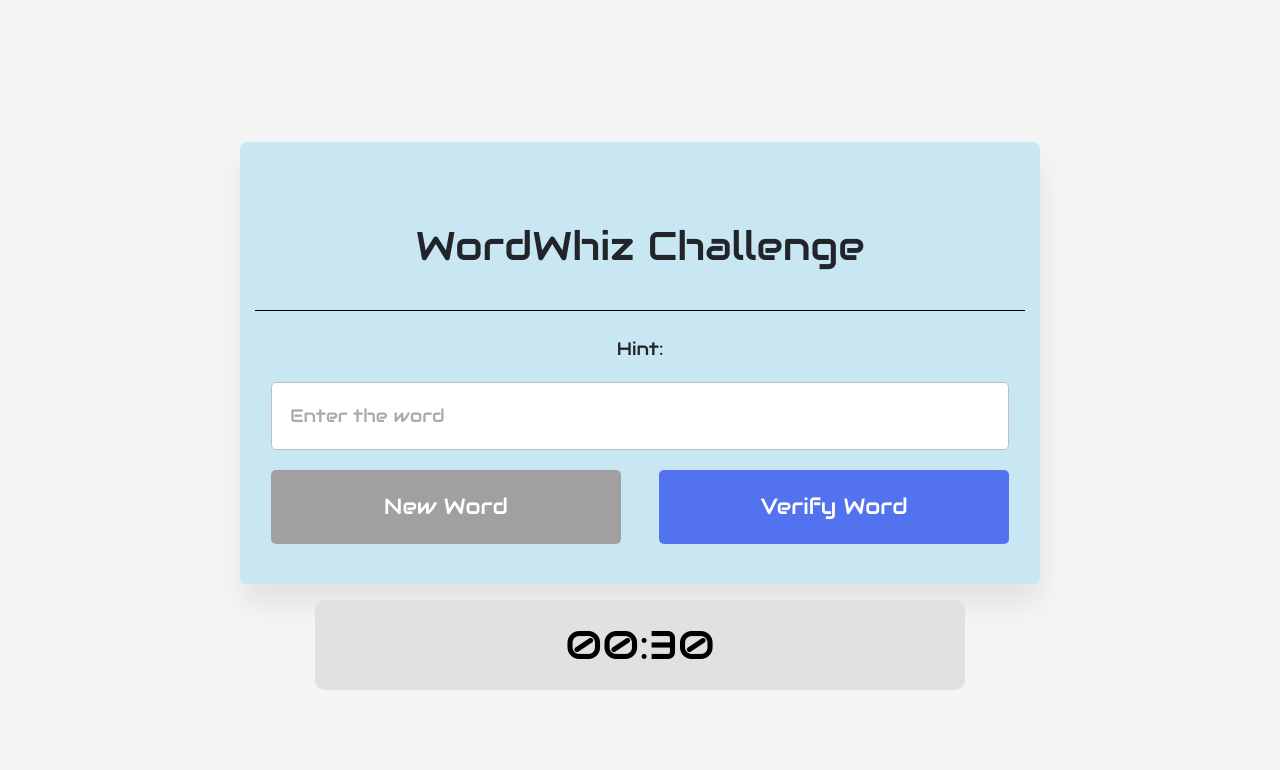
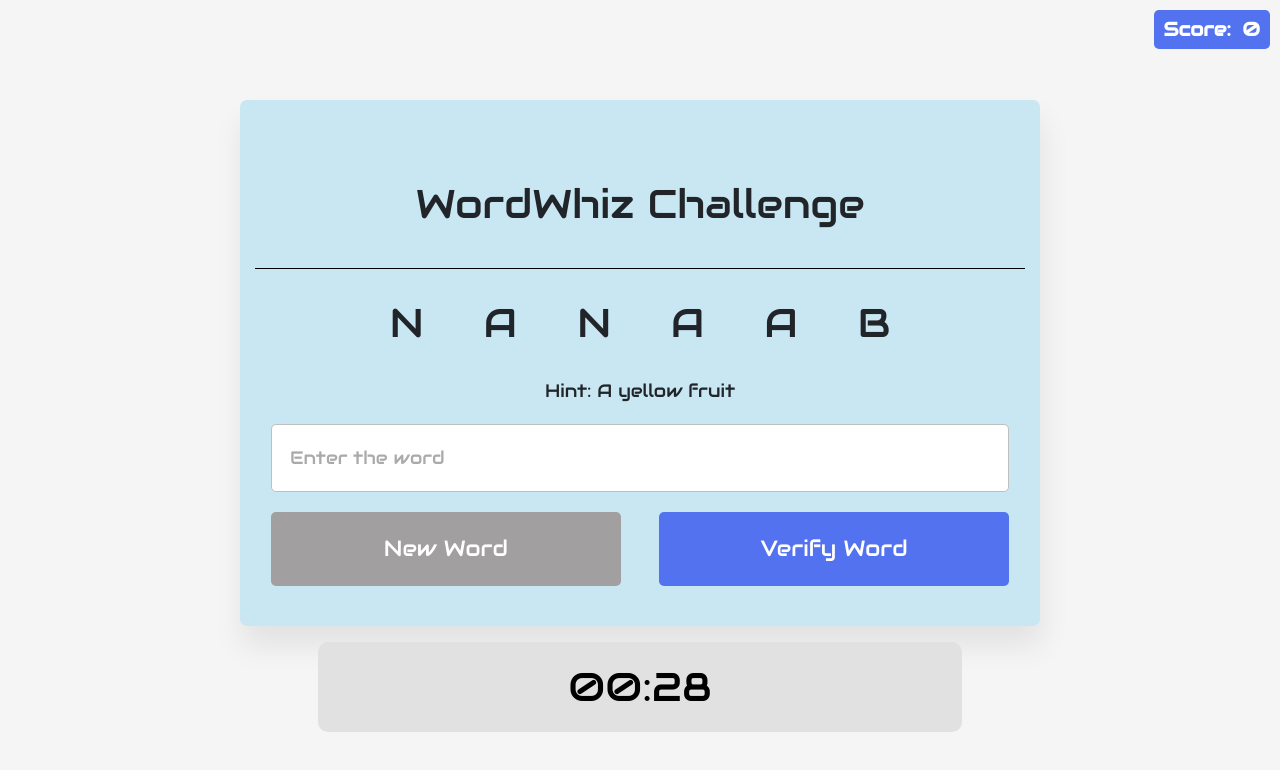
Before and after one commit to NeNeZoRr/WebgameProject, a website with bundled scripts: page main.html in a window 1280 px wide. Both pictures are taken after a click on the button "New Word". Built offline with nearby package versions, Linux system fonts and the light colour scheme.

Commit message:
Udpate 9 	modified:   Styling.css 	modified:   main.html 	modified:   main.js 	modified:   word.js

```diff
--- a/Styling.css
+++ b/Styling.css
@@ -142,6 +142,23 @@ body {
     align-items: center;
 }
 
+/* Score Counter Styling */
+.score {
+    position: absolute;
+    top: 10px;
+    right: 10px;
+    background-color: #5372F0;
+    color: white;
+    padding: 5px 10px;
+    border-radius: 5px;
+    font-size: 1.2em;
+    font-weight: bold;
+}
+
+#score-counter {
+    margin-left: 5px;
+}
+
 /* Media Query for Smaller Screens */
 @media screen and (max-width: 470px) {
     .container h2 {
--- a/main.html
+++ b/main.html
@@ -31,10 +31,13 @@
     <div>
         <div id="timer">00:30</div>
     </div>
+    <div class="score">
+        Score: <span id="score-counter">0</span>
+    </div>
     <script src="https://code.jquery.com/jquery-3.4.1.min.js"
         integrity="sha256-CSXorXvZcTkaix6Yvo6HppcZGetbYMGWSFlBw8HfCJo=" crossorigin="anonymous"></script>
-        <script src="word.js" defer></script>
-        <script src="main.js" defer></script>
+        <script type="module" src="word.js" defer></script>
+        <script type="module" src="main.js" defer></script>
 </body>
 
 </html>
--- a/main.js
+++ b/main.js
@@ -1,22 +1,29 @@
+import wordArray from './word.js';
+
 const wordText = document.querySelector(".word");
 const hintText = document.querySelector(".hint span");
 const timerDisplay = document.getElementById("timer");
 const inputField = document.querySelector("input");
 const refreshBtn = document.querySelector(".new-word");
 const checkBtn = document.querySelector(".verify-word");
+const scoreCounter = document.getElementById("score-counter");
 
-let correctWord, timer;
+let correctWord, timer, gameStarted = false;
+let score = 0;
 
 const initTimer = maxTime => {
     clearInterval(timer);
+    timerDisplay.style.display = "block";
     timer = setInterval(() => {
         if (maxTime > 0) {
             maxTime--;
             updateTimerDisplay(maxTime);
         } else {
             clearInterval(timer);
-            alert(`Time's up! ${correctWord.toUpperCase()} was the correct word`);
-            initGame();
+            if (gameStarted) {
+                alert(`Time's up! ${correctWord.toUpperCase()} was the correct word`);
+                initGame();
+            }
         }
     }, 1000);
 };
@@ -28,8 +35,8 @@ const updateTimerDisplay = remainingTime => {
     timerDisplay.innerText = formattedTime;
 };
 
-const initGame = (words, wordText, hintText, correctWord, inputField) => {
-    let randomObj = words[Math.floor(Math.random() * word.length)];
+const initGame = () => {
+    let randomObj = wordArray[Math.floor(Math.random() * wordArray.length)];
     let wordArrayShuffled = randomObj.word.split("");
     for (let i = wordArrayShuffled.length - 1; i > 0; i--) {
         let j = Math.floor(Math.random() * (i + 1));
@@ -37,12 +44,12 @@ const initGame = (words, wordText, hintText, correctWord, inputField) => {
     }
     wordText.innerText = wordArrayShuffled.join("");
     hintText.innerText = randomObj.hint;
-    correctWord.value = randomObj.word.toLowerCase();
+    correctWord = randomObj.word.toLowerCase();
     inputField.value = "";
     inputField.setAttribute("maxlength", correctWord.length);
+    gameStarted = true;
     initTimer(30);
 };
-console.log("wordArray length:", wordArray.length);
 
 const checkWord = () => {
     let userWord = inputField.value.toLowerCase();
@@ -50,10 +57,21 @@ const checkWord = () => {
     if (userWord !== correctWord) return alert(`Oops! ${userWord} is not the correct word`);
     clearInterval(timer);
     alert(`Congrats! ${correctWord.toUpperCase()} is the correct word`);
+
+    score++;
+    scoreCounter.innerText = score;
+
     initGame();
 };
 
-refreshBtn.addEventListener("click", initGame);
+refreshBtn.addEventListener("click", () => {
+    gameStarted = false;
+    clearInterval(timer);
+    timerDisplay.style.display = "none";
+    initGame();
+});
+
 checkBtn.addEventListener("click", checkWord);
 
-initGame();
+
+timerDisplay.style.display = "none";
--- a/word.js
+++ b/word.js
@@ -1,11 +1,9 @@
+const wordArray = [
+    { word: "apple", hint: "A fruit" },
+    { word: "banana", hint: "A yellow fruit" },
+    { word: "orange", hint: "A citrus fruit" },
+    { word: "grape", hint: "A small fruit often found in clusters" },
+    { word: "watermelon", hint: "A large fruit with a green rind and red flesh" }
+];
 
-const wordArray = [
-    {
-        word: "apple",
-        hint: "A red fruit"
-    },
-    {
-        word: "banana",
-        hint: "A yellow fruit"
-    },
-];
+export default wordArray;
```
